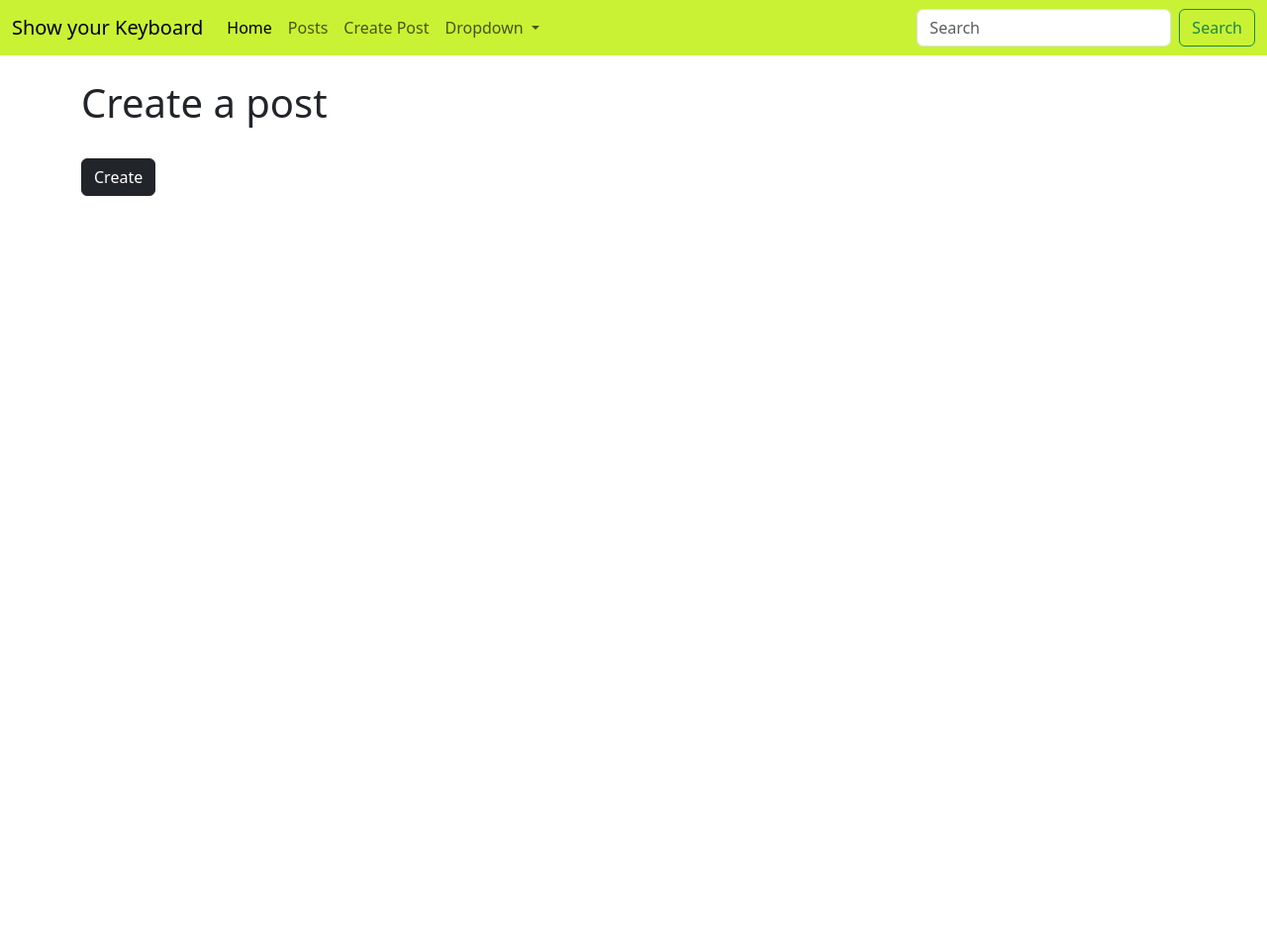
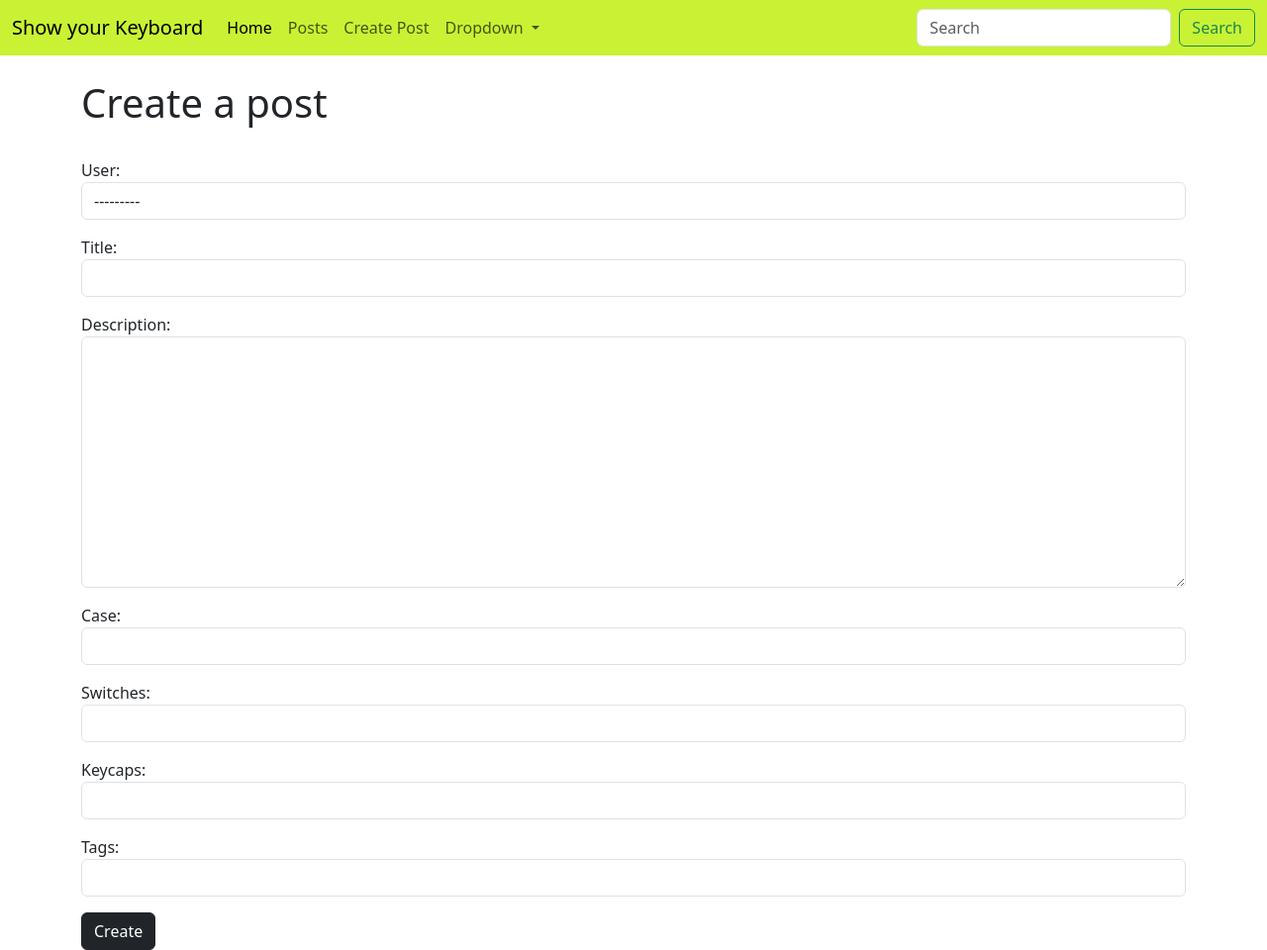
Before and after one commit to andreas-ka/show-your-keyboard, a Django app: template home/templates/home/post_create.html in a window 1280 px wide. Shown: the whole page at 99% size. Before the commit the page ends 198 px from the top, so only its background shows below. Run offline with Django 3.2, Linux system fonts and the light colour scheme; the template is opened without the code that fills it: values that come from a table or form of the project are taken from there, others are empty; parts of the project's set-up code (start-up, migrations or seed data) failed here and were passed over.

Commit message:
Added post_edit and function edit posts

```diff
--- a/ShowYourKeyboard/settings.py
+++ b/ShowYourKeyboard/settings.py
@@ -32,7 +32,7 @@ SECRET_KEY = os.environ.get('SECRET_KEY')
 # SECURITY WARNING: don't run with debug turned on in production!
 DEBUG = True
 
-ALLOWED_HOSTS = ['8000-andreaska-showyourkeybo-fvf0tn5hff4.ws-eu98.gitpod.io', 'show-your-keyboard.herokuapp.com']
+ALLOWED_HOSTS = ['8000-andreaska-showyourkeybo-fvf0tn5hff4.ws-eu99.gitpod.io', 'show-your-keyboard.herokuapp.com']
 
 
 # Application definition
--- /dev/null
+++ b/home/forms.py
@@ -0,0 +1,33 @@
+from django import forms
+from .models import Post
+
+
+class CreatePostForm(forms.ModelForm):
+    class Meta:
+        model = Post
+        fields = ('user', 'title', 'description', 'case', 'switches', 'keycaps', 'tags')
+
+        widgets = {
+            'user': forms.Select(attrs={'class': 'form-control'}),
+            'title': forms.TextInput(attrs={'class': 'form-control'}),
+            'description': forms.Textarea(attrs={'class': 'form-control'}),
+            'case': forms.TextInput(attrs={'class': 'form-control'}),
+            'switches': forms.TextInput(attrs={'class': 'form-control'}),
+            'keycaps': forms.TextInput(attrs={'class': 'form-control'}),
+            'tags': forms.TextInput(attrs={'class': 'form-control'}),
+        }
+
+
+class EditPostForm(forms.ModelForm):
+    class Meta:
+        model = Post
+        fields = ('title', 'description', 'case', 'switches', 'keycaps', 'tags')
+
+        widgets = {
+            'title': forms.TextInput(attrs={'class': 'form-control'}),
+            'description': forms.Textarea(attrs={'class': 'form-control'}),
+            'case': forms.TextInput(attrs={'class': 'form-control'}),
+            'switches': forms.TextInput(attrs={'class': 'form-control'}),
+            'keycaps': forms.TextInput(attrs={'class': 'form-control'}),
+            'tags': forms.TextInput(attrs={'class': 'form-control'}),
+        }
--- a/home/templates/home/post_create.html
+++ b/home/templates/home/post_create.html
@@ -6,11 +6,12 @@
 
 <h1> Create a post</h1>
 <br/>
+<div class="form-group">
 <form method="POST">
     {% csrf_token %}
     {{ form.as_p }}
     <button class="btn btn-dark">Create</button>
 </form>
-
+</div>
 
 {% endblock %}
--- a/home/templates/home/post_detail.html
+++ b/home/templates/home/post_detail.html
@@ -3,10 +3,12 @@
 {% block title %} {{ post.title }} {% endblock %}
 
 {% block content %}
+<a href="{% url 'post_edit' post.pk %}">Edit</a>
 
 <h1> post_detail.html</h1>
 
-<h1> {{ post.title }}</h1>
+<h3> {{ post.title }}</h3>
+<h3> {{ post.description }}</h3>
 
 <br/>
 <a href ="{% url 'posts' %}" class="btn btn-dark">Back</a>
--- a/home/urls.py
+++ b/home/urls.py
@@ -1,10 +1,11 @@
 from django.urls import path
-from .views import Index, PostView, PostDetailView, PostCreateView
+from .views import Index, PostView, PostDetailView, PostCreateView, PostUpdateView
 
 urlpatterns = [
     path('', Index.as_view(), name='home'),
     path('posts', PostView.as_view(), name="posts"),
     path('posts/<int:pk>', PostDetailView.as_view(), name='post_detail'),
     path('create', PostCreateView.as_view(), name='post_create'),
+    path('edit/<int:pk>', PostUpdateView.as_view(), name='post_edit'),
 
 ]
```
Also changed, not shown: home/templates/home/post_edit.html (added, +20 -0 lines), home/templates/home/post_view.html (+10 -5 lines), home/views.py (+10 -2 lines), README.md.
